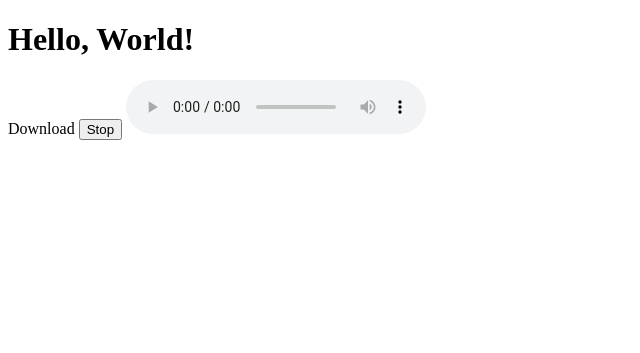
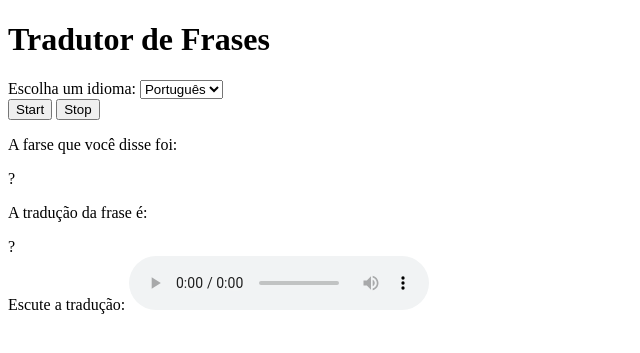
Before and after one commit to boa50/iesb-pos-cc2-projetoFinal, a Flask app: page / in a window 1280 px wide. Shown: the top 353 px of the page, without its empty margins (0-640 px from the left). Run offline with Flask 2, Linux system fonts and the light colour scheme; some libraries are stand-ins or nearby versions.

Commit message:
Versão inicial funcional para web

```diff
--- a/templates/index.html
+++ b/templates/index.html
@@ -7,40 +7,75 @@
 <!doctype html>
 <html>
   <head>
-<title>Hello from Flask</title>
+    <title>Tradutor de Frases</title>
     <script src="//ajax.googleapis.com/ajax/libs/jquery/1.9.1/jquery.min.js"></script>
   </head>
   <body>
-<h1>Hello, World!</h1>
-<a id="download">Download</a>
+    <h1>Tradutor de Frases</h1>
+
+    <label for="idiomas">Escolha um idioma:</label>
+    <select id="idiomas">
+      <option value="pt-br" selected>Português</option>
+      <option value="en">Inglês</option>
+      <option value="ja">Japonês</option>
+      <option value="es">Espanhol</option>
+      <option value="de">Alemão</option>
+      <option value="it">Italiano</option>
+    </select>
+
+    <br>
+    <button id="start">Start</button>
     <button id="stop">Stop</button>
+    <br>
+
+    <p>A farse que você disse foi: </p>
+    <span id=frase_falada>?</span>
+
+    <p>A tradução da frase é: </p>
+    <span id=frase_traduzida>?</span>
+
+    <br>
+
+    <label for="player">Escute a tradução:</label>
     <audio id="player" controls></audio>
+
     <script>
       let shouldStop = false;
       let stopped = false;
-  const downloadLink = document.getElementById('download');
+      const startButton = document.getElementById('start');
       const stopButton = document.getElementById('stop');
+
+      startButton.addEventListener('click', function() {
+        shouldStop = false;
+        stopped = false;
+        player.src = '';
+
+        navigator.mediaDevices.getUserMedia({ audio: true, video: false })
+          .then(handleSuccess);
+      });
 
       stopButton.addEventListener('click', function() {
         shouldStop = true;
       });
 
       function callbackFunc(response) {
-    // do something with the response
-    console.log(response);
+        $("#frase_falada").text(response.frase);
+        $("#frase_traduzida").text(response.traducao);
+        player.src = '/static/audio.mp3';
     }
 
-  function callJumentoBranco(blob) {
+      function enviaInformacoes(blob) {
+        let idioma = $("#idiomas").val();
+
         $.ajax({
               type: "POST",
-          url: "/jumento",
+              url: "/processa/" + idioma,
               data: blob,
               processData: false,
               contentType: false,
               success: callbackFunc
           });
       }
-
 
       const handleSuccess = function(stream) {
         const options = {mimeType: 'audio/webm'};
@@ -59,22 +94,12 @@
         };
 
         mediaRecorder.onstop = function() {
-      callJumentoBranco(new Blob(recordedChunks));
-      if (window.URL) {
-      player.srcObject = stream;
-    } else {
-      player.src = stream;
-    }
-
-      downloadLink.href = URL.createObjectURL(new Blob(recordedChunks));
-      downloadLink.download = 'acetest.wav';
+          enviaInformacoes(new Blob(recordedChunks));
         };
 
         mediaRecorder.start(1000);
+
       };
-
-  navigator.mediaDevices.getUserMedia({ audio: true, video: false })
-      .then(handleSuccess);
 
     </script>
   </body>
--- a/web.py
+++ b/web.py
@@ -1,5 +1,8 @@
-from flask import Flask
-from flask import render_template
+from flask import Flask, jsonify, render_template, request, url_for
+
+from microfone_escuta import microfone_escuta
+from audio_fala import audio_fala
+from frase_processa import frase_traduz
 
 app = Flask(__name__)
 
@@ -7,6 +10,16 @@ app = Flask(__name__)
 def hello_world():
     return render_template('index.html')
 
-@app.route('/jumento', methods=['POST'])
-def retorna_algo():
-    return 'jumento branco'
+@app.route('/processa/<idioma>', methods=['POST'])
+def retorna_algo(idioma):
+    dados = request.data
+    frase = microfone_escuta(audio_blob=dados)
+
+    if idioma != 'pt-br':
+        traducao = frase_traduz(frase, idioma)
+    else:
+        traducao = frase
+
+    audio_fala(traducao, idioma)
+
+    return jsonify(frase=frase, traducao=traducao)
```
Also changed, not shown: audio_fala.py (+1 -14 lines), microfone_escuta.py (+6 -15 lines). Lines whose indentation alone changed are shown as unchanged.
